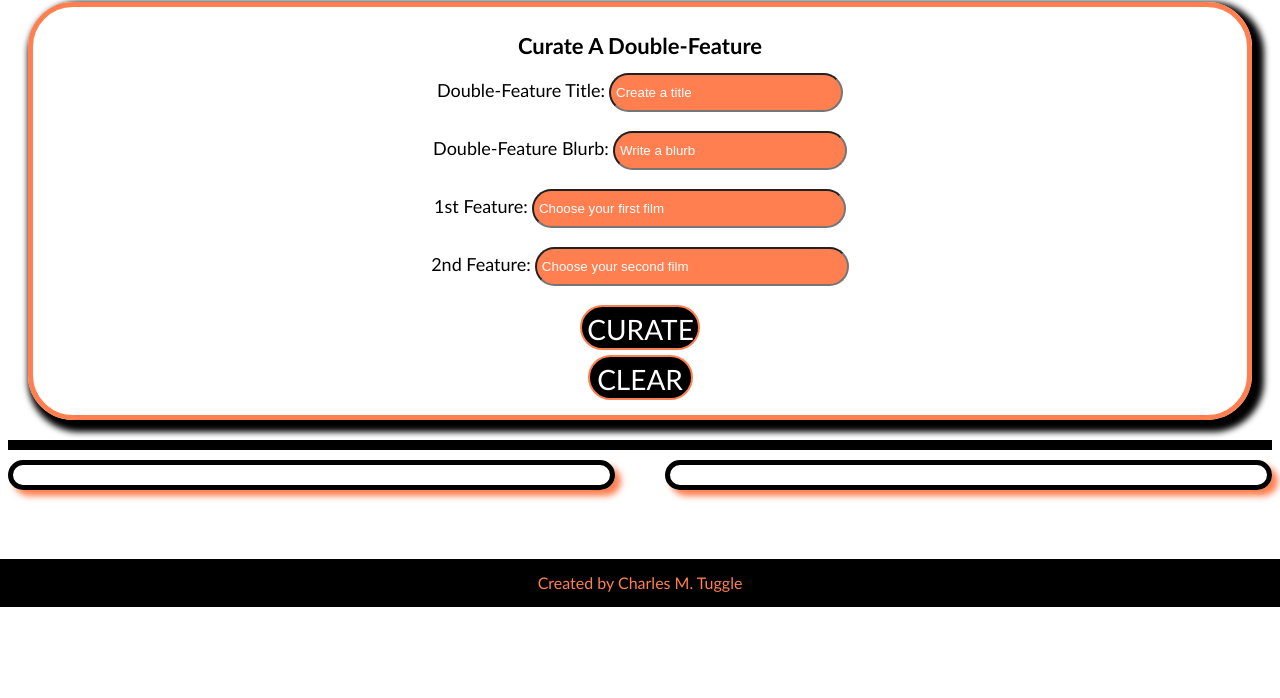
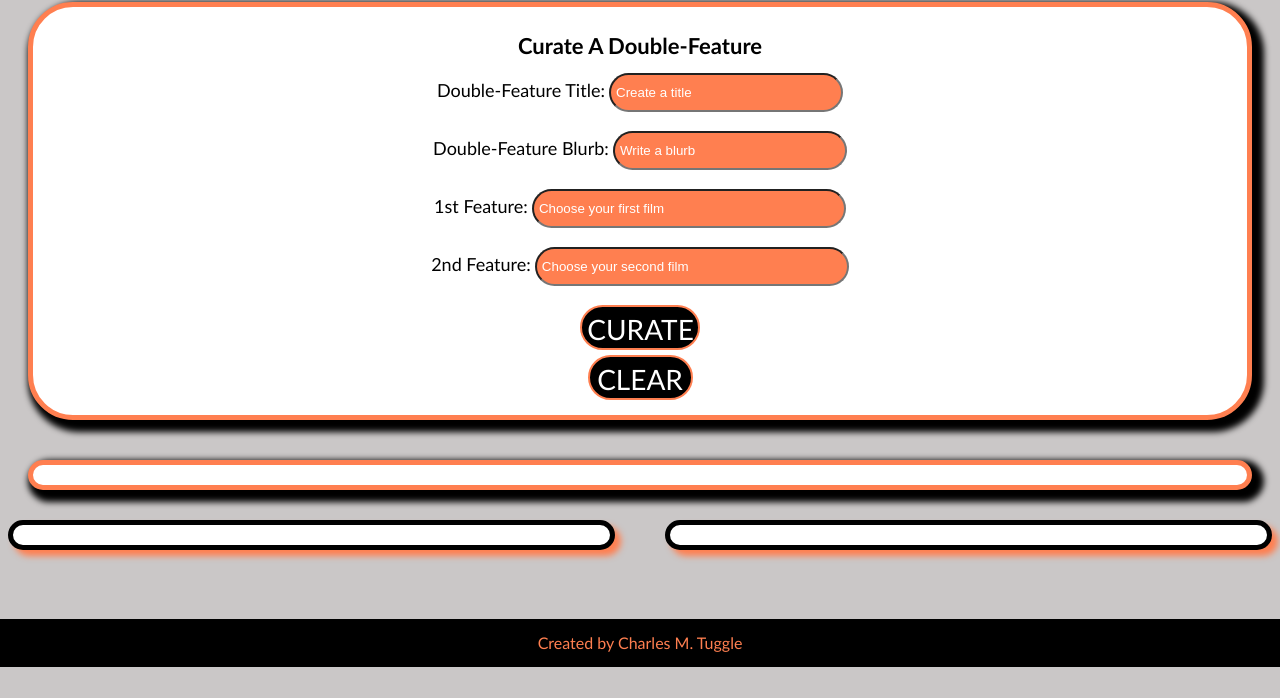
Before and after one commit to charles-codes/double_feature, a plain HTML site: page index.html in a window 1280 px wide. Shown: the part 102-800 px from the top of the page. Drawn offline with nearby package versions, Linux system fonts and the light colour scheme.

Commit message:
changed body background-color from white to a light gray

```diff
--- a/index.html
+++ b/index.html
@@ -62,7 +62,7 @@
     <div class="container" id="title-blurb-display">
 
       <!-- div for double-feature title and blurb display -->
-      <div id="title-blurb-display">
+      <div id="title-blurb-container">
         <div id="df-title-view"></div>
         <div id="df-blurb-view"></div>
       </div>
--- a/style.css
+++ b/style.css
@@ -1,5 +1,6 @@
 body {
   font-family: 'Gill Sans', 'Gill Sans MT', Calibri, 'Trebuchet MS', sans-serif;
+  background-color: rgb(202, 199, 199);
 }
 
 html {
@@ -25,6 +26,7 @@ header {
   padding: 10px;
   box-shadow: 6px 6px 6px 6px black;
   margin: 20px;
+  background-color: white;
 }
 
 h1 {
@@ -112,7 +114,16 @@ label {
   display: grid;
   grid-template-columns: 1;
   grid-template-rows: 2;
-  border-top: solid black 5px;
+  /* border-top: solid black 2px; */
+}
+
+#title-blurb-container {
+  border: solid coral 5px;
+  border-radius: 45px;
+  padding: 10px;
+  box-shadow: 6px 6px 6px 6px black;
+  margin: 20px;
+  background-color: white;
 }
 
 #df-title-view {
@@ -162,6 +173,7 @@ h2 {
   border-radius: 45px;
   padding: 10px;
   box-shadow: 6px 6px 6px coral;
+  background-color: white;
 }
 
 #movies-view-2 {
@@ -172,6 +184,7 @@ h2 {
   border-radius: 45px;
   padding: 10px;
   box-shadow: 6px 6px 6px coral;
+  background-color: white;
 }
 
 img {
```
